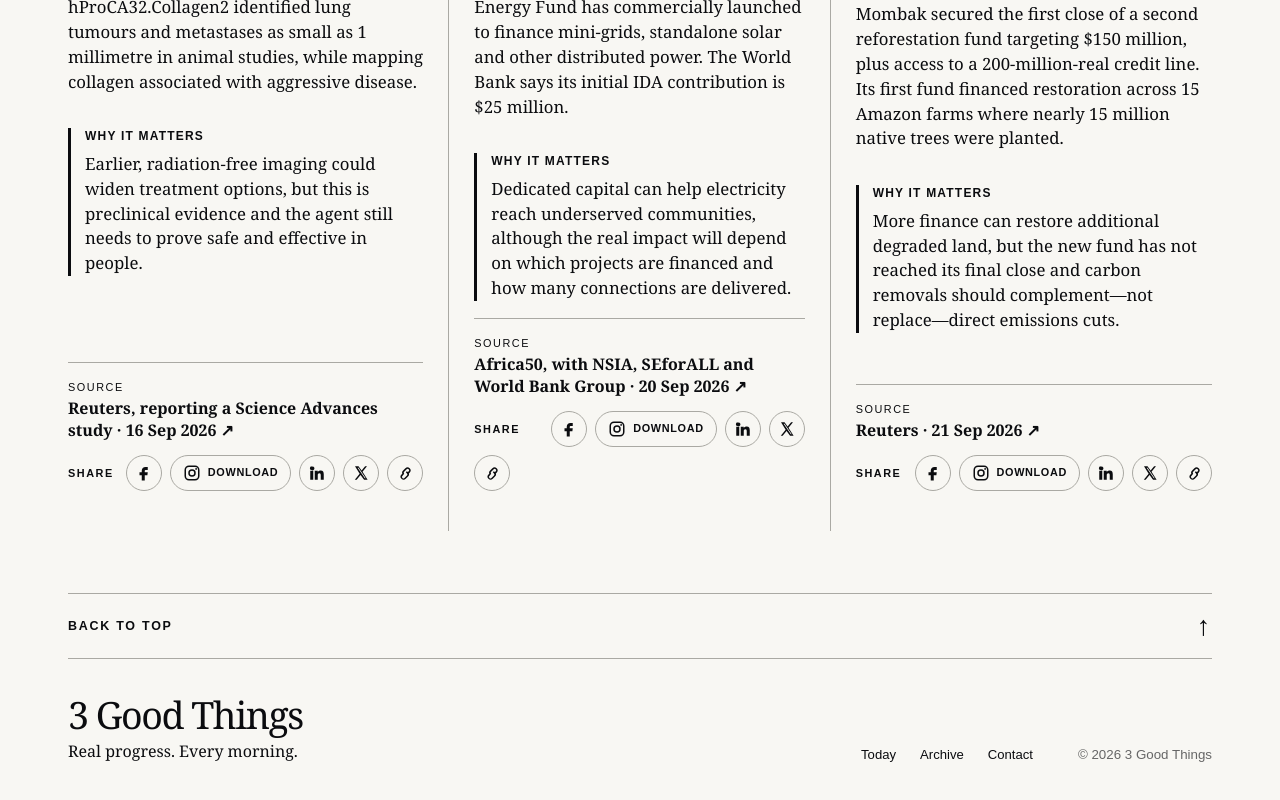
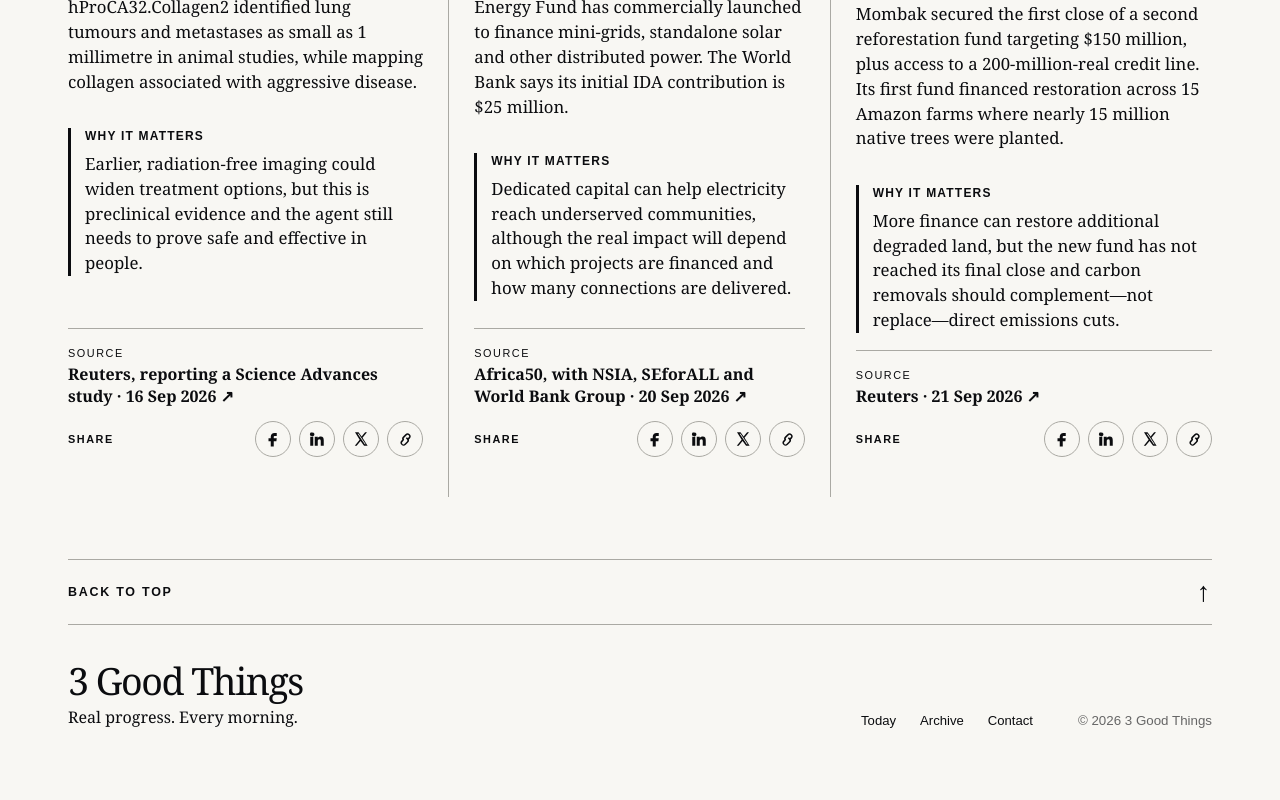
Before and after one commit to joakimkulo/3goodthings, a Next.js app: page /archive/2026-09-22 in a window 1280 px wide. Shown: the part 901-1701 px from the top of the page. After the commit the page ends 1677 px from the top, so only its background shows below. Built offline with nearby package versions, Linux system fonts and the light colour scheme.

Commit message:
Remove desktop Instagram download flow

```diff
--- a/app/components/SocialShare.js
+++ b/app/components/SocialShare.js
@@ -85,35 +85,7 @@ export default function SocialShare({ story, index, editionDate }) {
     openShareWindow(`https://x.com/intent/post?text=${encodeURIComponent(story.title)}&url=${encodeURIComponent(storyUrl())}`);
   }
 
-  async function downloadForInstagram() {
-    setFeedback('Preparing an Instagram image…');
-    try {
-      const file = await getShareImage();
-      const downloadUrl = URL.createObjectURL(file);
-      const download = document.createElement('a');
-      download.href = downloadUrl;
-      download.download = file.name;
-      document.body.appendChild(download);
-      download.click();
-      download.remove();
-      window.setTimeout(() => URL.revokeObjectURL(downloadUrl), 1000);
 
-      let copied = false;
-      try {
-        await navigator.clipboard.writeText(`${story.title}\n${storyUrl()}`);
-        copied = true;
-      } catch {
-        // The image download still succeeds if clipboard access is blocked.
-      }
-
-      setFeedback(copied
-        ? 'Image downloaded and caption copied — upload them in Instagram.'
-        : 'Image downloaded — upload it in Instagram and add the story link.');
-      clearFeedbackLater(8000);
-    } catch {
-      await copyStoryLink();
-    }
-  }
 
   const copyButton = <button type="button" onClick={copyStoryLink} aria-label="Copy this story’s title and link" title="Copy link">
     <svg viewBox="0 0 24 24" aria-hidden="true"><path d="M9.5 14.5a4 4 0 0 1 0-5.7l3-3a4 4 0 1 1 5.7 5.7l-1.4 1.4-1.5-1.5 1.4-1.4a2 2 0 1 0-2.8-2.8l-3 3a2 2 0 0 0 0 2.8l-1.4 1.5Zm5-5 1.5 1.5a4 4 0 0 1 0 5.7l-3 3A4 4 0 0 1 7.3 14l1.4-1.4 1.5 1.5-1.4 1.4a2 2 0 1 0 2.8 2.8l3-3a2 2 0 0 0 0-2.8l-1.5-1.5 1.4-1.5Z"/></svg>
@@ -133,10 +105,6 @@ export default function SocialShare({ story, index, editionDate }) {
       <button type="button" onClick={shareFacebook} aria-label="Share this story on Facebook" title="Facebook">
         <svg viewBox="0 0 24 24" aria-hidden="true"><path d="M14 8h3V4h-3c-3 0-5 2-5 5v2H6v4h3v7h4v-7h3.5l.5-4h-4V9c0-.7.3-1 1-1Z"/></svg>
       </button>
-      <button className="instagram-download" type="button" onClick={downloadForInstagram} aria-label="Download this story for Instagram" title="Download for Instagram">
-        <svg viewBox="0 0 24 24" aria-hidden="true"><rect x="3" y="3" width="18" height="18" rx="5" fill="none" stroke="currentColor" strokeWidth="2"/><circle cx="12" cy="12" r="4" fill="none" stroke="currentColor" strokeWidth="2"/><circle cx="17.5" cy="6.5" r="1.2"/></svg>
-        <span>Download</span>
-      </button>
       <button type="button" onClick={shareLinkedIn} aria-label="Share this story on LinkedIn" title="LinkedIn">
         <svg viewBox="0 0 24 24" aria-hidden="true"><path d="M5 3.5A2.5 2.5 0 1 1 5 8a2.5 2.5 0 0 1 0-5ZM3 9h4v12H3V9Zm6 0h4v1.7c.9-1.3 2.2-2 4-2 3.1 0 4 2 4 5.4V21h-4v-6.1c0-1.5-.3-2.7-1.9-2.7-1.8 0-2.1 1.4-2.1 2.8v6H9V9Z"/></svg>
       </button>
```
